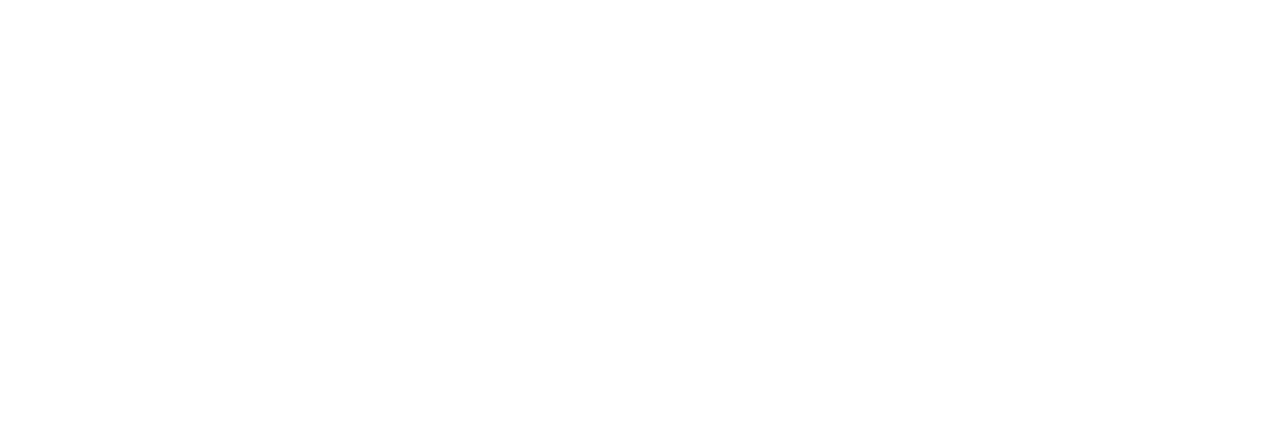
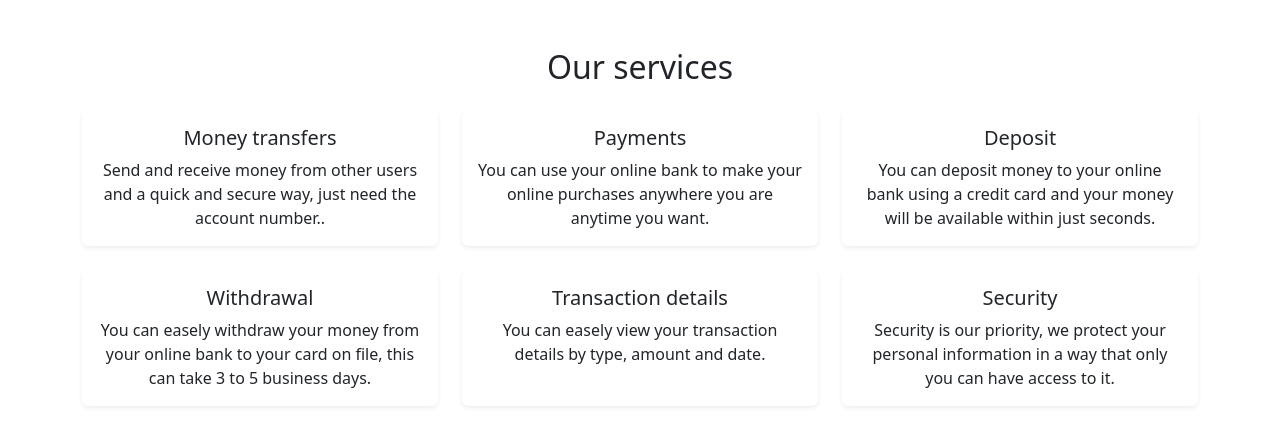
Before and after one commit to angel1715/banking-app-react, a React (Vite) app in the folder banking-app-react/: page /services in a window 1280 px wide. Before the commit this address had no page. Shown: the top 446 px of the page. Built offline with nearby package versions, Linux system fonts and the light colour scheme.

Commit message:
added the about and service components

```diff
--- a/banking-app-react/src/App.jsx
+++ b/banking-app-react/src/App.jsx
@@ -5,6 +5,8 @@ import Register from "./banking-app/Register"
 import Login from "./banking-app/Login";
 import Dashboard from "./banking-app/Dashboard";
 import CardInformation from "./banking-app/CardInformation";
+import Services from "./banking-app/Services";
+import AboutUs from "./banking-app/About";
 function App() {
 
   return (
@@ -17,6 +19,8 @@ function App() {
         <Route exact path="/login" element={<Login />}/>
         <Route exact path="/dashboard" element={<Dashboard />}/>
         <Route exact path="/cardInformation" element={<CardInformation />}/>
+        <Route exact path="/services" element={<Services />} />
+        <Route exact path="/about" element={<AboutUs />} />
      </Routes>
 
      </BrowserRouter>
--- /dev/null
+++ b/banking-app-react/src/banking-app/About.jsx
@@ -0,0 +1,60 @@
+
+const AboutUs = () => {
+  const secciones = [
+    {
+      icon: "bi-building",
+      titulo: "Who we are",
+      descripcion:
+        "We are a digital bank committed to financial innovation, offering modern and secure solutions for our customers.",
+    },
+    {
+      icon: "bi-bullseye",
+      titulo: "Mision",
+      descripcion:
+        "Facilitate people's financial lives by providing accessible, fast, and reliable services from anywhere.",
+    },
+    {
+      icon: "bi-eye",
+      titulo: "Vision",
+      descripcion:
+        "To become the leading digital bank in the region, recognized for trust, innovation, and service excellence.",
+    },
+    {
+      icon: "bi-heart",
+      titulo: "Values",
+      descripcion:
+        "Transparency, commitment, innovation, and responsibility toward our clients and society.",
+    },
+    {
+      icon: "bi-people",
+      titulo: "Our Team",
+      descripcion:
+        "We have a multidisciplinary team of professionals passionate about transforming digital banking..",
+    },
+  ];
+
+  return (
+    <section id="about" className="py-5 bg-white">
+      <div className="container">
+        <h2 className="text-center mb-5 fw-bold">About us</h2>
+        <div className="row">
+          {secciones.map((item, index) => (
+            <div className="col-md-4 mb-4" key={index}>
+              <div className="card h-100 shadow-sm border-0">
+                <div className="card-body text-center">
+                  <i
+                    className={`bi ${item.icon} display-4 text-primary mb-3`}
+                  ></i>
+                  <h5 className="card-title">{item.titulo}</h5>
+                  <p className="card-text">{item.descripcion}</p>
+                </div>
+              </div>
+            </div>
+          ))}
+        </div>
+      </div>
+    </section>
+  );
+};
+
+export default AboutUs;
--- a/banking-app-react/src/banking-app/Login.jsx
+++ b/banking-app-react/src/banking-app/Login.jsx
@@ -1,6 +1,6 @@
 import axios from "axios";
 import { useState } from "react"
-import { useLocation, useNavigate } from "react-router-dom";
+import { Link, useLocation, useNavigate } from "react-router-dom";
 import { Eye, EyeOff } from "lucide-react"; // icons librery
 
 
@@ -71,9 +71,9 @@ function Login(){
                   </a>
                 </li>
                 <li class="nav-item">
-                  <a class="nav-link text-light fs-4" href="#">
+                  <Link class="nav-link text-light fs-4" to="/services">
                     Services
-                  </a>
+                  </Link>
                 </li>
                 <li class="nav-item">
                   <a
--- a/banking-app-react/src/banking-app/Navigation.jsx
+++ b/banking-app-react/src/banking-app/Navigation.jsx
@@ -8,22 +8,22 @@ function Navigation(){
 
            <nav className="navbar navbar-expand-lg">
   <div class="container-fluid">
-    <a className="navbar-brand fs-1 text-light" href="#">AG-Bank</a>
+    <a className="navbar-brand fs-1 text-light" href="/">AG-Bank</a>
     <button className="navbar-toggler text-light bg-light" type="button" data-bs-toggle="collapse" data-bs-target="#navbarSupportedContent"  aria-expanded="false" aria-label="Toggle navigation">
       <span class="navbar-toggler-icon"></span>
     </button>
     <div class="collapse navbar-collapse menu-container" id="navbarSupportedContent">
       <ul class="navbar-nav me-auto mb-2 mb-lg-0 gap-3">
         <li class="nav-item">
-          <a class="nav-link text-light fs-4" aria-current="page" href="#">Home</a>
+          <a class="nav-link text-light fs-4" aria-current="page" href="/">Home</a>
         </li>
         <li class="nav-item">
-          <Link class="nav-link text-light fs-4" to="/dashboard">Services</Link>
+          <Link class="nav-link text-light fs-4" to="/services">Services</Link>
         </li>
         <li class="nav-item">
-          <a class="nav-link text-light fs-4" href="#"  aria-expanded="false">
+          <Link class="nav-link text-light fs-4" to="/about"  aria-expanded="false">
             About us
-          </a>
+          </Link>
 
         </li>
 
--- a/banking-app-react/src/banking-app/Register.jsx
+++ b/banking-app-react/src/banking-app/Register.jsx
@@ -1,6 +1,6 @@
 import axios from "axios";
 import { useRef, useState } from "react";
-import { useNavigate } from "react-router-dom";
+import { Link, useNavigate } from "react-router-dom";
 
 function Register() {
   let navigate = useNavigate();
@@ -56,7 +56,7 @@ function Register() {
       <div className="nav-container">
         <nav className="navbar navbar-expand-lg bg-dark">
           <div class="container-fluid">
-            <a className="navbar-brand fs-1 text-light" href="#">
+            <a className="navbar-brand fs-1 text-light" href="/">
               AG-Bank
             </a>
             <button
@@ -84,14 +84,14 @@ function Register() {
                   </a>
                 </li>
                 <li class="nav-item">
-                  <a class="nav-link text-light fs-4" href="#">
+                  <Link class="nav-link text-light fs-4" to="/services">
                     Services
-                  </a>
+                  </Link>
                 </li>
                 <li class="nav-item">
                   <a
                     class="nav-link text-light fs-4"
-                    href="#"
+                    href="/about"
                     aria-expanded="false"
                   >
                     About us
--- /dev/null
+++ b/banking-app-react/src/banking-app/Services.jsx
@@ -0,0 +1,65 @@
+
+import React from "react";
+
+
+const Services = () => {
+  const services = [
+    {
+      icon: "bi-cash-stack",
+      titulo: "Money transfers",
+      descripcion:
+        "Send and receive money from other users and a quick and secure way, just need the account number..",
+    },
+    {
+      icon: "bi-credit-card",
+      titulo: "Payments",
+      descripcion:
+        "You can use your online bank to make your online purchases anywhere you are anytime you want.",
+    },
+    {
+      icon: "bi-bank",
+      titulo: "Deposit",
+      descripcion:
+        "You can deposit money to your online bank using a credit card and your money will be available within just seconds.",
+    },
+    {
+      icon: "bi-currency-exchange",
+      titulo: "Withdrawal",
+      descripcion:
+        "You can easely withdraw your money from your online bank to your card on file, this can take 3 to 5 business days.",
+    },
+    {
+      icon: "bi-wallet2",
+      titulo: "Transaction details",
+      descripcion:
+        "You can easely view your transaction details by type, amount and date.",
+    },
+    {
+      icon: "bi-shield-lock",
+      titulo: "Security",
+      descripcion:
+        "Security is our priority, we protect your personal information in a way that only you can have access to it.",
+    },
+  ];
+
+  return (
+    <div className="container py-5">
+      <h2 className="text-center mb-4">Our services</h2>
+      <div className="row">
+        {services.map((service, index) => (
+          <div className="col-md-4 mb-4" key={index}>
+            <div className="card h-100 shadow-sm border-0">
+              <div className="card-body text-center">
+                <i className={`bi ${service.icon} display-4 text-primary mb-3`}></i>
+                <h5 className="card-title">{service.titulo}</h5>
+                <p className="card-text">{service.descripcion}</p>
+              </div>
+            </div>
+          </div>
+        ))}
+      </div>
+    </div>
+  );
+};
+
+export default Services;
```
Also changed, not shown: banking-app-react/src/index.css (line endings or trailing spaces).
